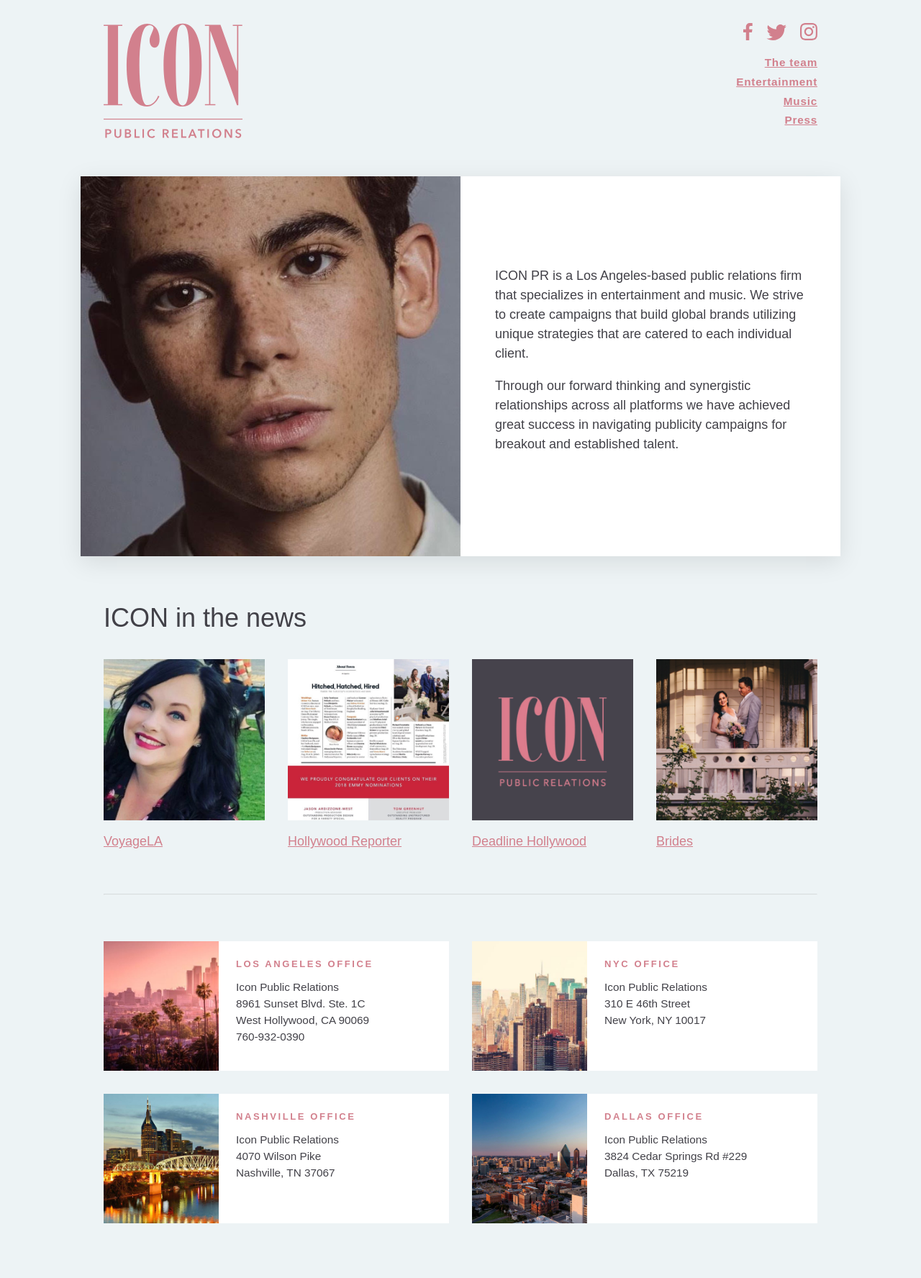
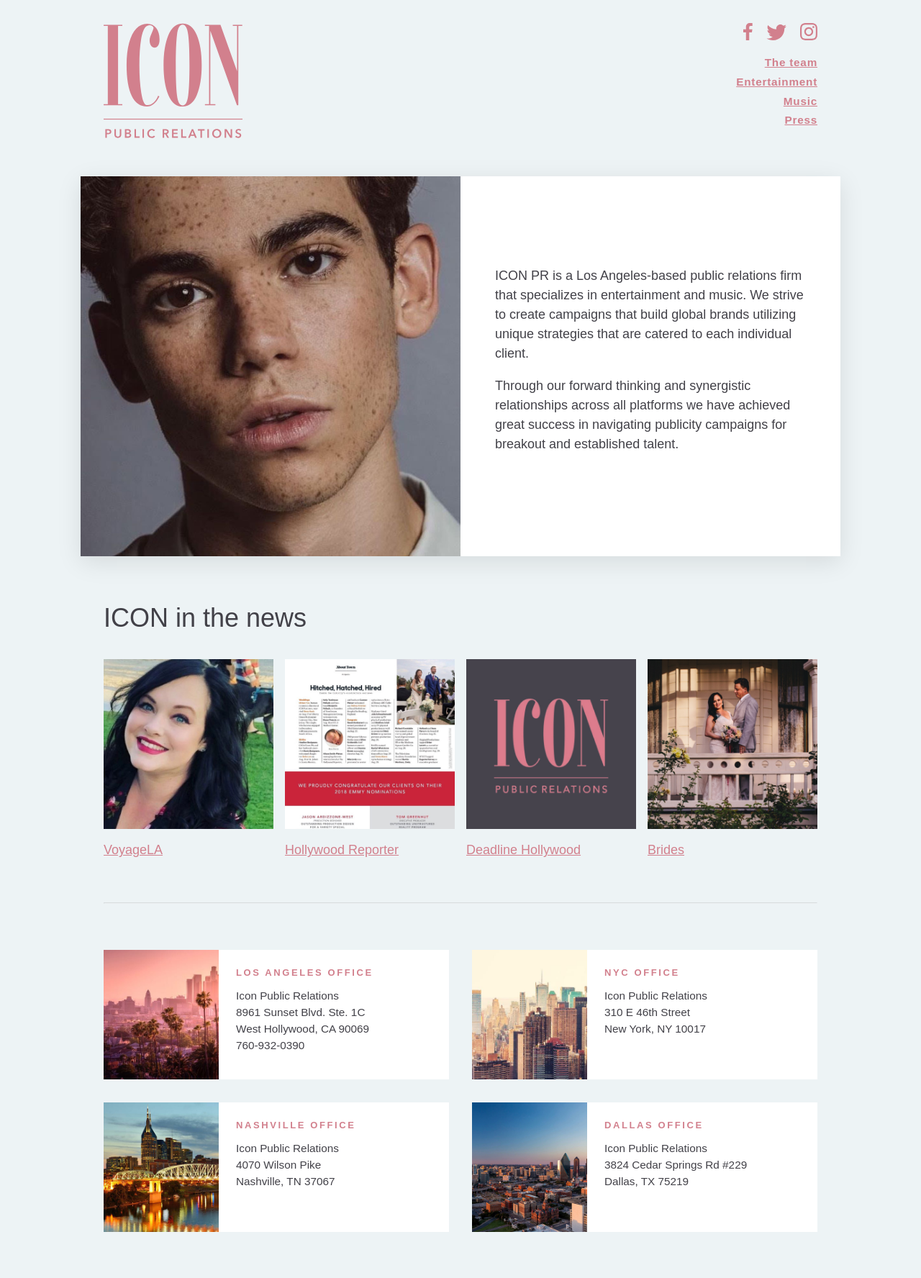
Before and after one commit to jgilyead/icon-pr, a Jekyll site: the page built from index.html, in a window 1280 px wide. Shown: the whole page at 72% size. Built offline with Jekyll 4.4.1, drawn with Linux system fonts in a browser that asks for light colours; nearby versions of some CDN libraries; some web fonts are replaced.

Commit message:
Fix homepage meta press component

```diff
--- a/assets/css/components.scss
+++ b/assets/css/components.scss
@@ -204,14 +204,18 @@
 }
 
 .meta-press-gallery {
-  display: flex;
-  margin: 0 -1rem;
+  display: grid;
+  grid-template-columns: 1fr 1fr;
+  grid-gap: 1rem;
+
+  @media (min-width: 32rem) {
+    grid-template-columns: 1fr 1fr 1fr 1fr;
+  }
 
   .meta-press-gallery-item {
-    margin: 0 1rem;
 
     img {
-      max-width: 100%;
+      width: 100%;
     }
   }
 }
--- a/team/index.html
+++ b/team/index.html
@@ -3,7 +3,7 @@
 title: The team
 ---
 
-<section class="narrow">
+<div class="narrow">
 
   <h1>The team</h1>
 
@@ -24,4 +24,4 @@
     {% endfor %}
   </div>
 
-</section>
+</div>
```
